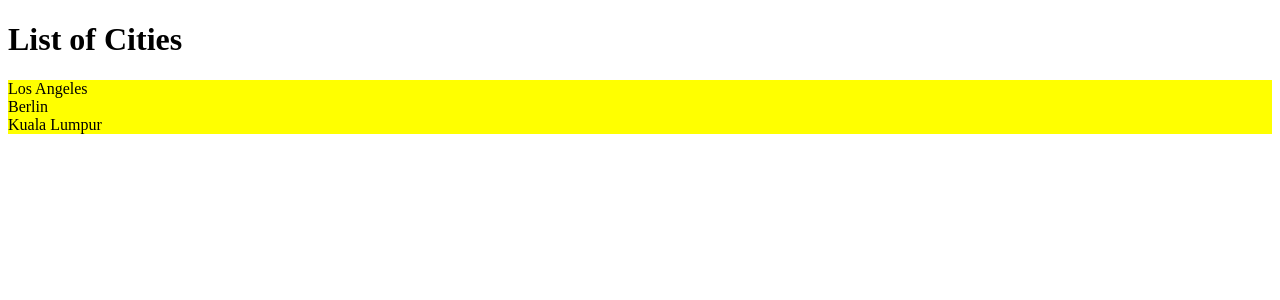
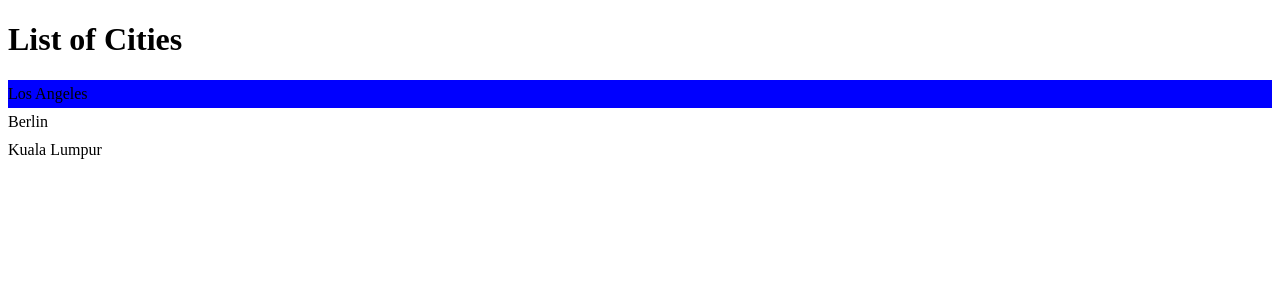
Before and after one commit to m-aminian/react-app, a React (Vite) app: page / in a window 1280 px wide. Shown: the top 300 px of the page. Built offline with nearby package versions, Linux system fonts and the light colour scheme.

Commit message:
css in js

```diff
--- a/package.json
+++ b/package.json
@@ -12,7 +12,8 @@
   "dependencies": {
     "bootstrap": "^5.2.3",
     "react": "^19.1.0",
-    "react-dom": "^19.1.0"
+    "react-dom": "^19.1.0",
+    "styled-components": "^6.1.18"
   },
   "devDependencies": {
     "@eslint/js": "^9.25.0",
--- a/src/components/ListGroup/ListGroup.tsx
+++ b/src/components/ListGroup/ListGroup.tsx
@@ -1,35 +1,44 @@
 import { useState } from "react";
-// so the styles is like a regular javascript object that has all the classes defined in this file.
-import styles from "./ListGroup.module.css";
+import styled from "styled-components";
+
+const List = styled.ul`
+  list-style: none;
+  padding: 0;
+`;
+
+const ListItem = styled.li<ListItemProps>`
+  padding: 5px 0;
+  background: ${(props) => (props.active === true ? "blue" : "none")};
+`;
 interface Props {
   items: string[];
   heading: string;
 }
 
+interface ListItemProps {
+  active: boolean;
+}
+
 function ListGroup({ items, heading }: Props) {
-  const [selectedIndex, setSelectedIndex] = useState(-1);
+  const [selectedIndex, setSelectedIndex] = useState(0);
 
   return (
     <>
       <h1>List of {heading}</h1>
       {items.length === 0 && <p>No item found</p>}
-      <ul className={[styles["list-group"], styles.container].join(" ")}>
+      <List>
         {items.map((item, index) => (
-          <li
-            className={
-              index === selectedIndex
-                ? "list-group-item active"
-                : "list-group-item"
-            }
+          <ListItem
+            active={selectedIndex === index}
             key={item}
             onClick={() => {
               setSelectedIndex(index);
             }}
           >
             {item}
-          </li>
+          </ListItem>
         ))}
-      </ul>
+      </List>
     </>
   );
 }
```
Also changed, not shown: info.txt, src/components/ListGroup/ListGroup.css (renamed from src/components/ListGroup/ListGroup.module.css), 1 other file (tests, documents, lock files or other folders).
